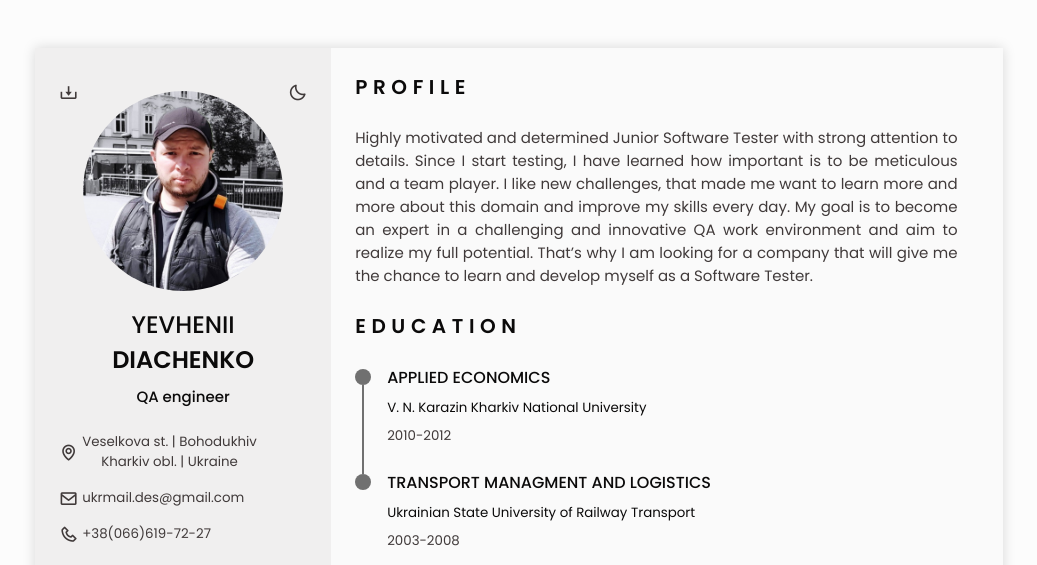
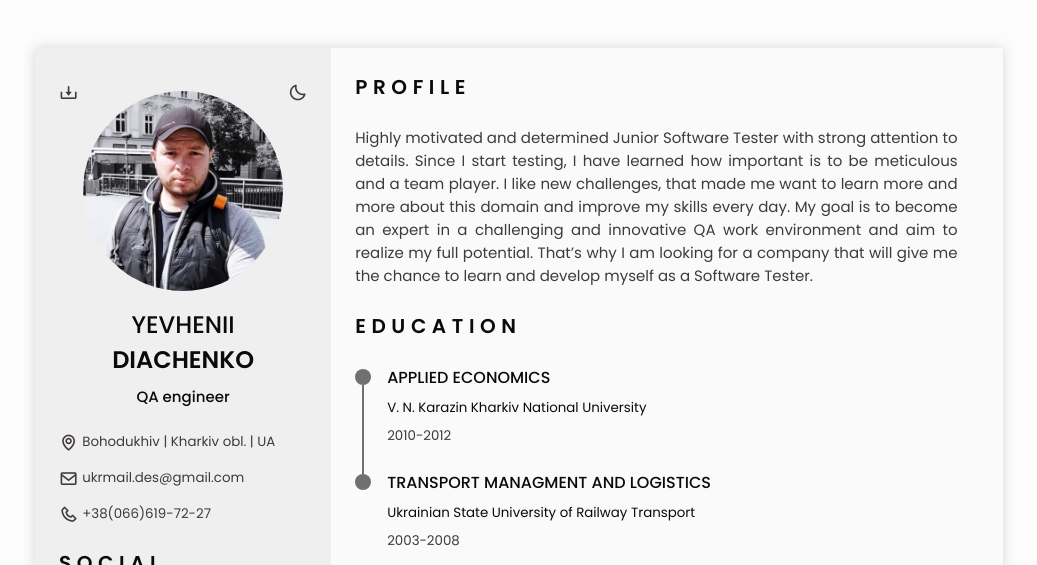
Before and after one commit to YevheniiDyachenko/Yevhenii-Diachenko-cv-responsive-resume, a plain HTML site: page index.html in a window 1280 px wide. Shown: the top 565 px of the page, without its empty margins (121-1158 px from the left). Drawn offline with nearby package versions, Linux system fonts and the light colour scheme.

Commit message:
Add files via upload

```diff
--- a/index.html
+++ b/index.html
@@ -86,7 +86,7 @@
 
                                 <div class="home__address bd-grid">
                                     <span class="home__information" class="home_link">
-                                        <i class='bx bx-map home__icon' ></i> Veselkova st. | Bohodukhiv <br> Kharkiv obl. | Ukraine
+                                        <i class='bx bx-map home__icon' ></i> Bohodukhiv | Kharkiv obl. | UA
                                     </span>
                                     <span class="home__information">
                                         <a href="mailto:ukrmail.des@gmail.com" target="_blank" class="home__link">
```
